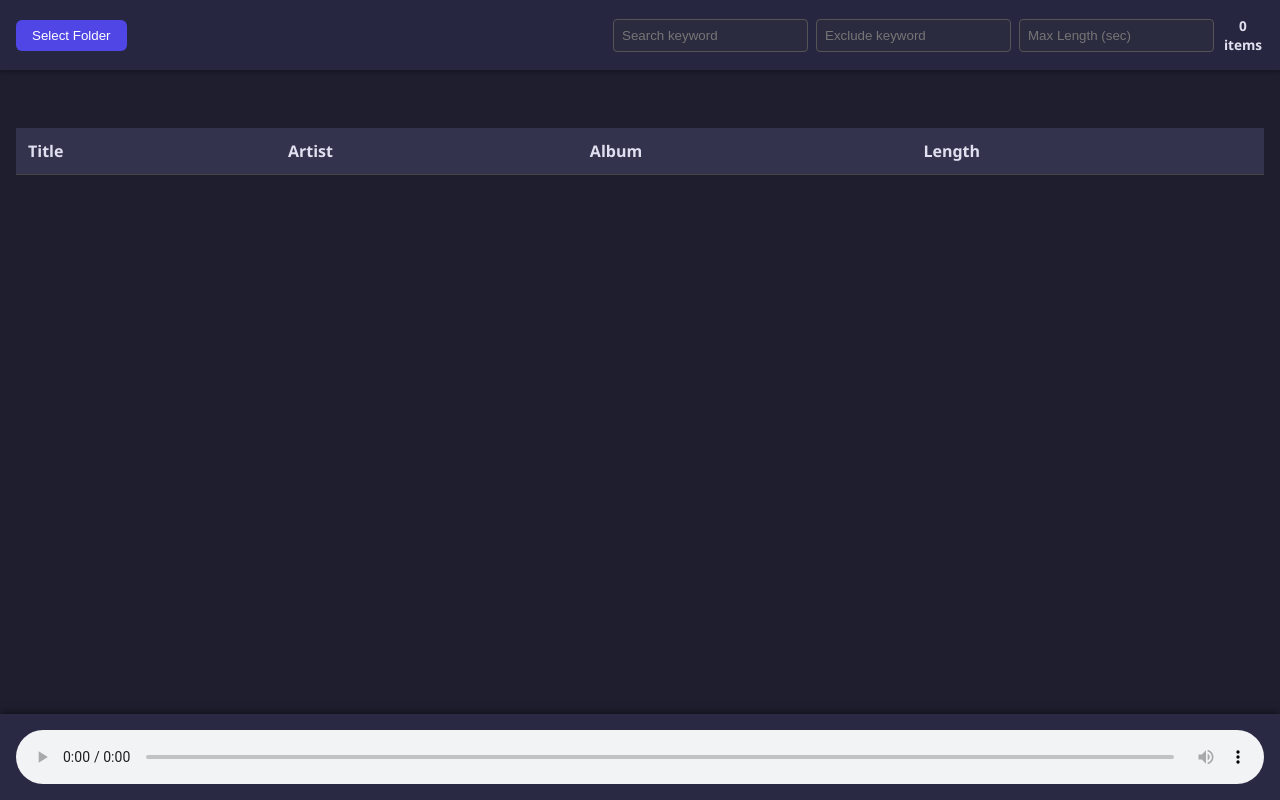
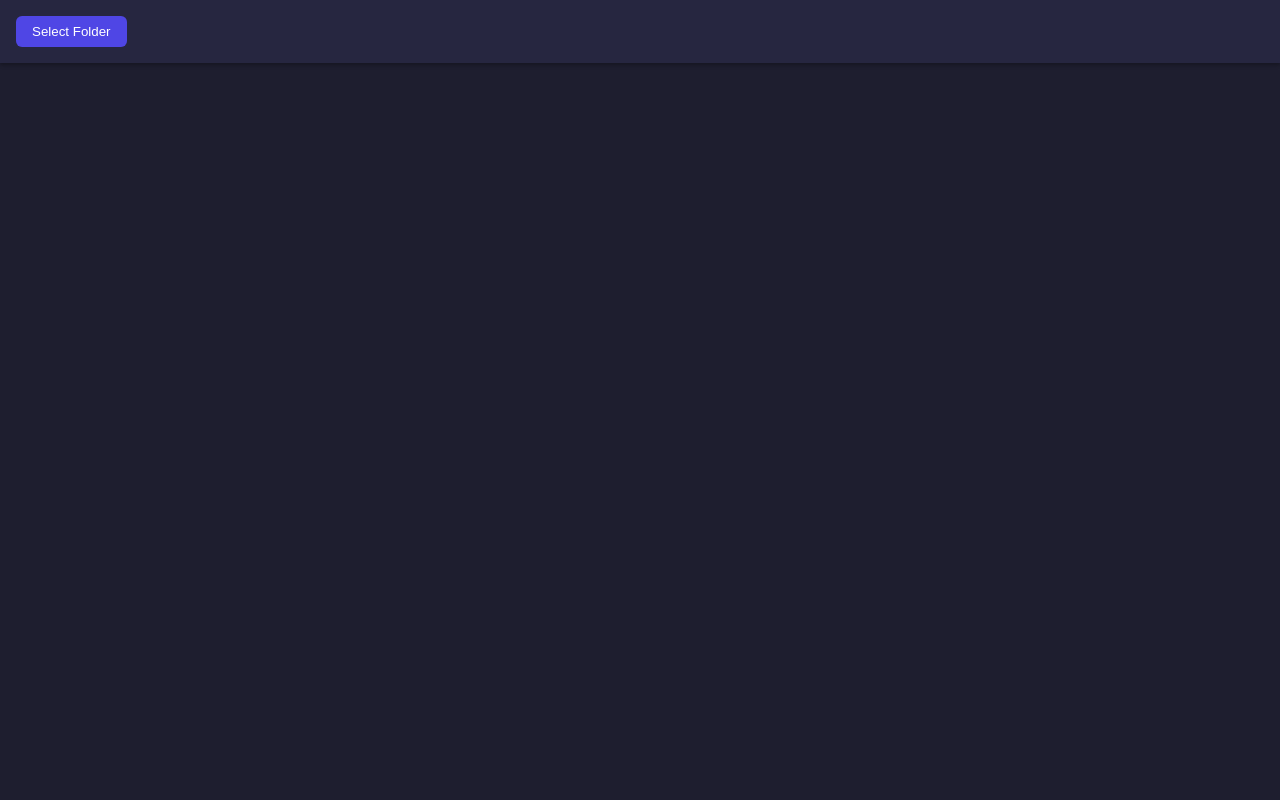
Before and after one commit to stesproject/game-audio-manager-explorer, a React (Vite) app: page / in a window 1280 px wide. Built offline with nearby package versions, Linux system fonts and the light colour scheme.

Commit message:
hide elements if there are no tracks

```diff
--- a/src/App.css
+++ b/src/App.css
@@ -9,6 +9,10 @@ body {
 }
 
 header {
+  position: fixed;
+  top: 0;
+  left: 0;
+  right: 0;
   padding: 1rem;
   background-color: #292944d6;
   font-size: 1.5rem;
@@ -41,7 +45,7 @@ header span {
 
 main {
   flex: 1;
-  padding: 7rem 1rem;
+  padding: 4rem 1rem 7rem 1rem;
   overflow-y: auto;
 }
 
@@ -127,13 +131,6 @@ progress {
   margin-top: 1rem;
 }
 
-header {
-  position: fixed;
-  top: 0;
-  left: 0;
-  right: 0;
-}
-
 .audio-player {
   position: fixed;
   bottom: 0;
--- a/src/App.jsx
+++ b/src/App.jsx
@@ -115,6 +115,7 @@ function App() {
           <button ref={selectFolderButton} onClick={selectFolder}>
             Select Folder
           </button>
+          {tracks?.length > 0 && (
             <div className="search-controls">
               <input
                 placeholder="Search keyword"
@@ -131,10 +132,13 @@ function App() {
                 value={maxLength}
                 onChange={(e) => setMaxLength(e.target.value)}
               />
-            <span>{filteredTracks.length} items</span>
+              <span>{filteredTracks.length} tracks</span>
             </div>
+          )}
         </div>
       </header>
+      {tracks?.length > 0 && (
+        <>
           <main>
             <table ref={tracksTable}>
               <thead>
@@ -168,6 +172,8 @@ function App() {
             <audio ref={audioPlayer} style={{ width: "100%" }} controls />
           </div>
         </>
+      )}
+    </>
   );
 }
 
```
Lines whose indentation alone changed are shown as unchanged.
